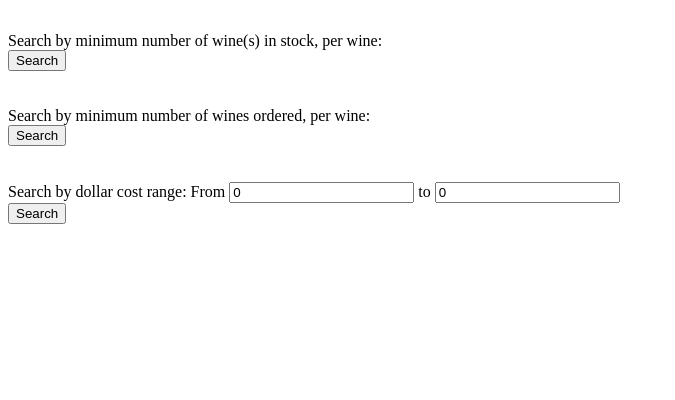
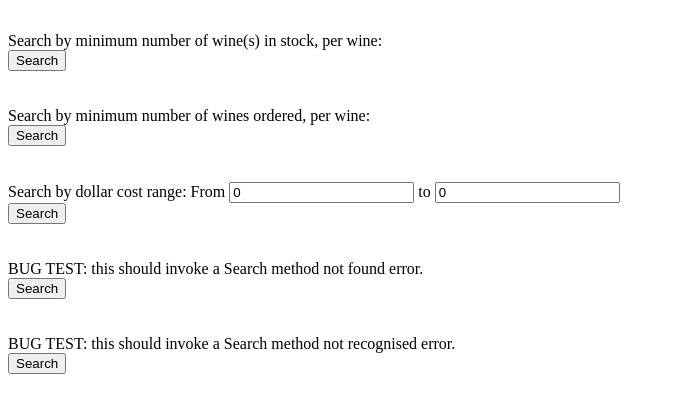
Before and after one commit to LukeRichGoddard/connect, a PHP site: page /search.php in a window 1280 px wide. Shown: the part 514-914 px from the top of the page, without its empty margins (0-675 px from the left). Before the commit the page ends 738 px from the top, so only its background shows below. Run offline with PHP 8.4, Linux system fonts and the light colour scheme; data that the repository does not hold is empty; a stand-in replaces the project's code that opens the database connection; some libraries are stand-ins or nearby versions.

Commit message:
Added bug tests

```diff
--- a/search.php
+++ b/search.php
@@ -135,6 +135,19 @@
   </form>
   <br />
 
+  <form action="answer.php" method="GET">
+    <br />BUG TEST: this should invoke a Search method not found error.
+    <br /><input type="submit" value="Search" />
+  </form>
+  <br />
+
+  <form action="answer.php" method="GET">
+    <input type="hidden" name="searchMethod" value="error">
+    <br />BUG TEST: this should invoke a Search method not recognised error.
+    <br /><input type="submit" value="Search" />
+  </form>
+  <br />
+
 </body>
 </html>
 <?php $dbh = null; ?>
```
